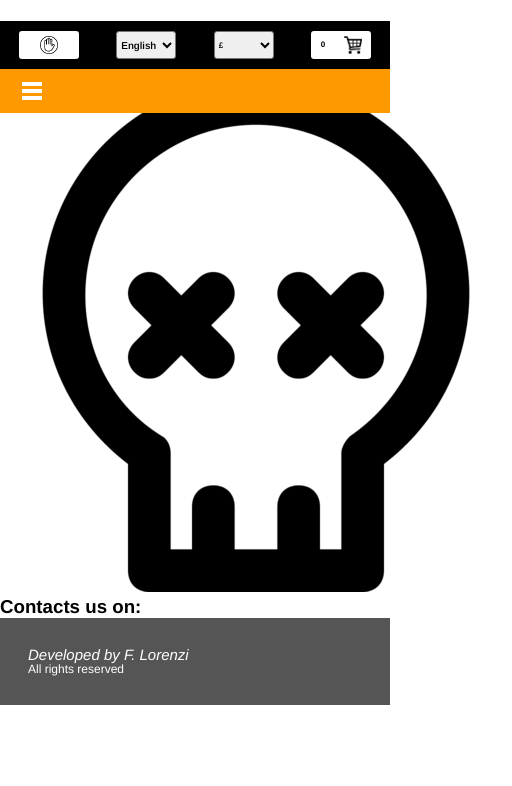
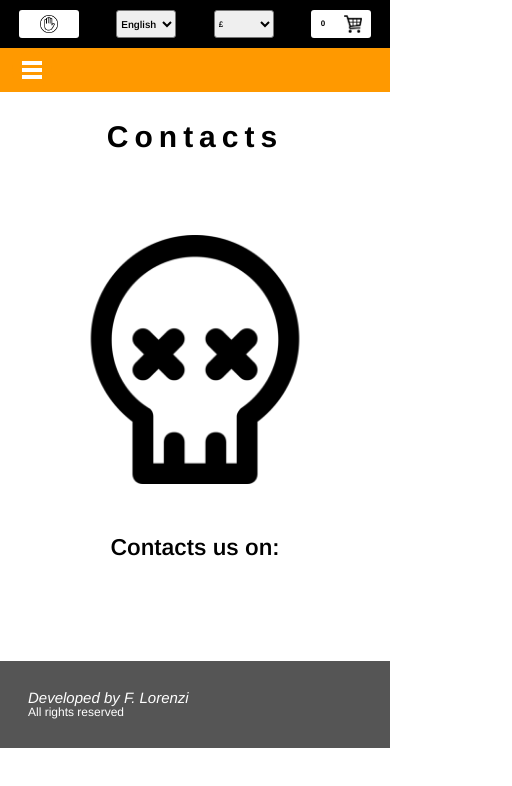
Before and after one commit to fabiolorenzi/tha-shirt, a React (Create React App) app in the folder client/: page /contacts in a window 390 px wide. Shown: the top 786 px of the page, 512 px wide, since content can reach past the window. Built offline with nearby package versions, Linux system fonts and the light colour scheme; a web font is replaced by a local one.

Commit message:
styled Contacts component

```diff
--- a/client/src/components/Contacts/Contacts.jsx
+++ b/client/src/components/Contacts/Contacts.jsx
@@ -21,7 +21,7 @@ function Contacts() {
                     <img src={Logo} alt="logo of tha shirt" />
                 </div>
                 <div className="contactsRight" data-testid="contactsRight">
-                    <h3 data-testid="contactsRightUndertitle">Contacts us on:</h3>
+                    <h3 data-testid="contactsRightTitle">Contacts us on:</h3>
                 </div>
             </div>
         </div>
--- a/client/src/components/Contacts/stylesheets/Contacts.css
+++ b/client/src/components/Contacts/stylesheets/Contacts.css
@@ -1,4 +1,4 @@
-.aboutUsContainer {
+.contactsContainer {
   display: block;
   width: 100%;
   padding-top: 100px;
@@ -11,111 +11,85 @@
           transition-duration: 0.5s;
 }
 
-.aboutUsContainer h3 {
+.contactsContainer h3 {
   text-align: center;
   font-size: 15px;
   font-weight: 400;
 }
 
-#openAboutUs {
+#openContacts {
   -webkit-filter: brightness(50%);
           filter: brightness(50%);
   -webkit-transition-duration: 0.5s;
           transition-duration: 0.5s;
 }
 
-.aboutUsBody {
+.contactsBody {
   display: block;
   width: 100%;
 }
 
-.aboutUsBody h1 {
+.contactsBody h1 {
   font-size: 40px;
   letter-spacing: 0.2em;
   text-align: center;
   margin-bottom: 80px;
 }
 
-.aboutUsBody div {
+.contactsBody div {
   vertical-align: top;
 }
 
-.aboutUsBody .aboutUsLeft {
+.contactsBody .contactsLeft {
   display: inline-block;
   width: 40%;
 }
 
-.aboutUsBody .aboutUsLeft img {
+.contactsBody .contactsLeft img {
   display: block;
   margin: auto;
   width: 50%;
 }
 
-.aboutUsBody .aboutUsRight {
+.contactsBody .contactsRight {
   display: inline-block;
   margin-top: 30px;
   width: 60%;
 }
 
-.aboutUsBody .aboutUsRight p {
-  width: 80%;
-  font-size: 20px;
+.contactsBody .contactsRight h3 {
   font-weight: 600;
-  font-style: italic;
-  line-height: 1.5em;
-}
-
-.aboutUsUnderBody {
-  display: block;
-  width: 100%;
-}
-
-.aboutUsUnderBody img {
-  display: block;
-  width: 80%;
-  margin: 80px auto;
+  font-size: 23px;
 }
 
 @media only screen and (max-width: 1000px) {
-  .aboutUsBody .aboutUsRight {
+  .contactsBody .contactsRight {
     margin-top: 0;
   }
 }
 
 @media only screen and (max-width: 650px) {
-  .aboutUsBody h1 {
+  .contactsBody h1 {
     font-size: 30px;
   }
-  .aboutUsBody .aboutUsLeft {
+  .contactsBody .contactsLeft {
     display: block;
     width: 80%;
     margin: auto;
   }
-  .aboutUsBody .aboutUsLeft img {
+  .contactsBody .contactsLeft img {
     width: 80%;
   }
-  .aboutUsBody .aboutUsRight {
+  .contactsBody .contactsRight {
     display: block;
     width: 90%;
     margin: 50px auto 0;
   }
-  .aboutUsBody .aboutUsRight p {
-    font-size: 20px;
-    text-align: center;
-    margin: auto;
-  }
-  .aboutUsUnderBody img {
-    width: 90%;
-    margin: 80px auto 20px;
-  }
 }
 
 @media only screen and (max-width: 500px) {
-  .aboutUsBody .aboutUsRight {
+  .contactsBody .contactsRight {
     width: 95%;
-  }
-  .aboutUsBody .aboutUsRight p {
-    font-size: 18px;
   }
 }
 /*# sourceMappingURL=Contacts.css.map */
--- a/client/src/components/Contacts/stylesheets/Contacts.scss
+++ b/client/src/components/Contacts/stylesheets/Contacts.scss
@@ -1,7 +1,7 @@
 @import "../../shared/stylesheets/var.scss";
 @import "../../shared/stylesheets/openHiddenMenu.scss";
 
-.aboutUsContainer {
+.contactsContainer {
     display: block;
     width: 100%;
     padding-top: 100px;
@@ -16,11 +16,11 @@
     }
 }
 
-#openAboutUs {
+#openContacts {
     @include openHiddenMenuEffect;
 }
 
-.aboutUsBody {
+.contactsBody {
     display: block;
     width: 100%;
     h1 {
@@ -32,7 +32,7 @@
     div {
         vertical-align: top;
     }
-    .aboutUsLeft {
+    .contactsLeft {
         display: inline-block;
         width: 40%;
         img {
@@ -41,44 +41,31 @@
             width: 50%;
         }
     }
-    .aboutUsRight {
+    .contactsRight {
         display: inline-block;
         margin-top: 30px;
         width: 60%;
-        p {
-            width: 80%;
-            font-size: 20px;
+        h3 {
             font-weight: 600;
-            font-style: italic;
-            line-height: 1.5em;
+            font-size: 23px;
         }
     }
 }
 
-.aboutUsUnderBody {
-    display: block;
-    width: 100%;
-    img {
-        display: block;
-        width: 80%;
-        margin: 80px auto;
-    }
-}
-
 @media only screen and (max-width: 1000px) {
-    .aboutUsBody {
-        .aboutUsRight {
+    .contactsBody {
+        .contactsRight {
             margin-top: 0;
         }
     }
 }
 
 @media only screen and (max-width: 650px) {
-    .aboutUsBody {
+    .contactsBody {
         h1 {
             font-size: 30px;
         }
-        .aboutUsLeft {
+        .contactsLeft {
             display: block;
             width: 80%;
             margin: auto;
@@ -86,33 +73,18 @@
                 width: 80%;
             }
         }
-        .aboutUsRight {
+        .contactsRight {
             display: block;
             width: 90%;
             margin: 50px auto 0;
-            p {
-                font-size: 20px;
-                text-align: center;
-                margin: auto;
-            }
-        }
-    }
-
-    .aboutUsUnderBody {
-        img {
-            width: 90%;
-            margin: 80px auto 20px;
         }
     }
 }
 
 @media only screen and (max-width: 500px) {
-    .aboutUsBody {
-        .aboutUsRight {
+    .contactsBody {
+        .contactsRight {
             width: 95%;
-            p {
-                font-size: 18px;
-            }
         }
     }
 }
```
Also changed, not shown: 1 other file (tests, documents, lock files or other folders).
